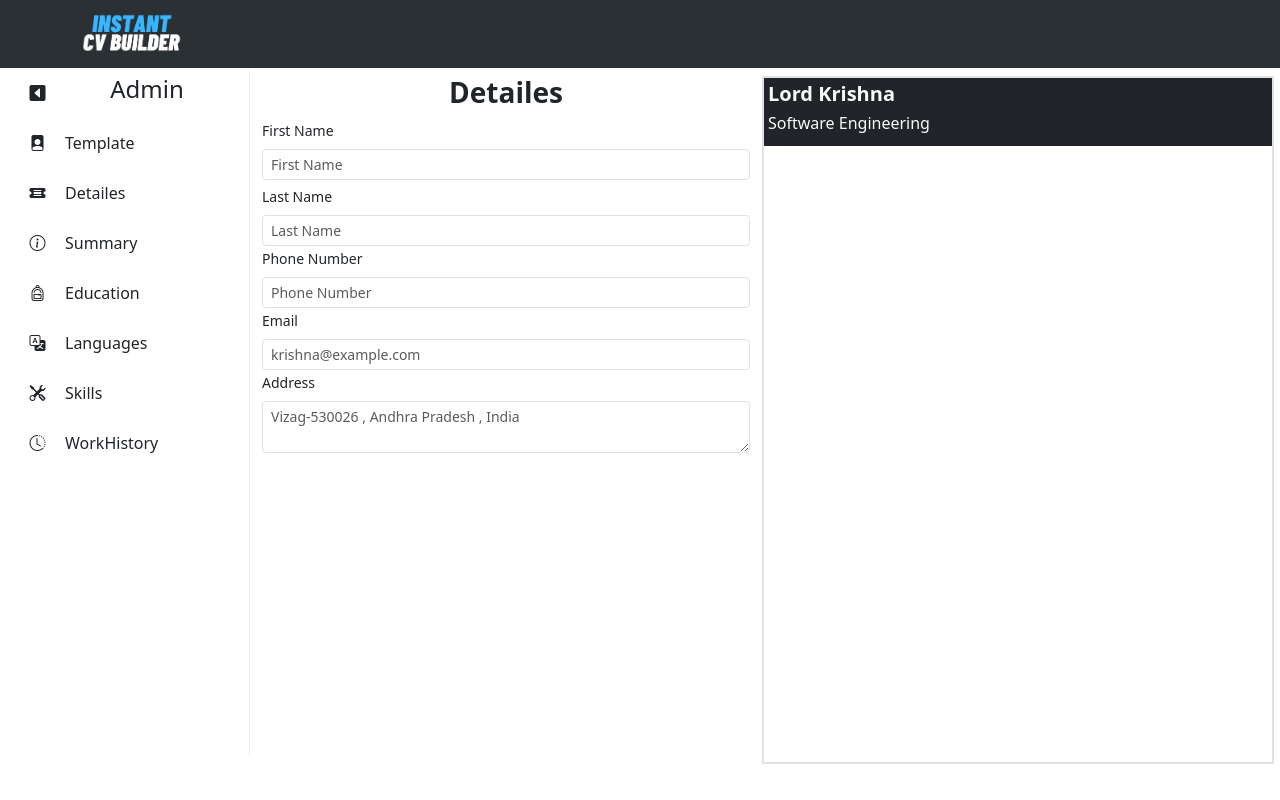
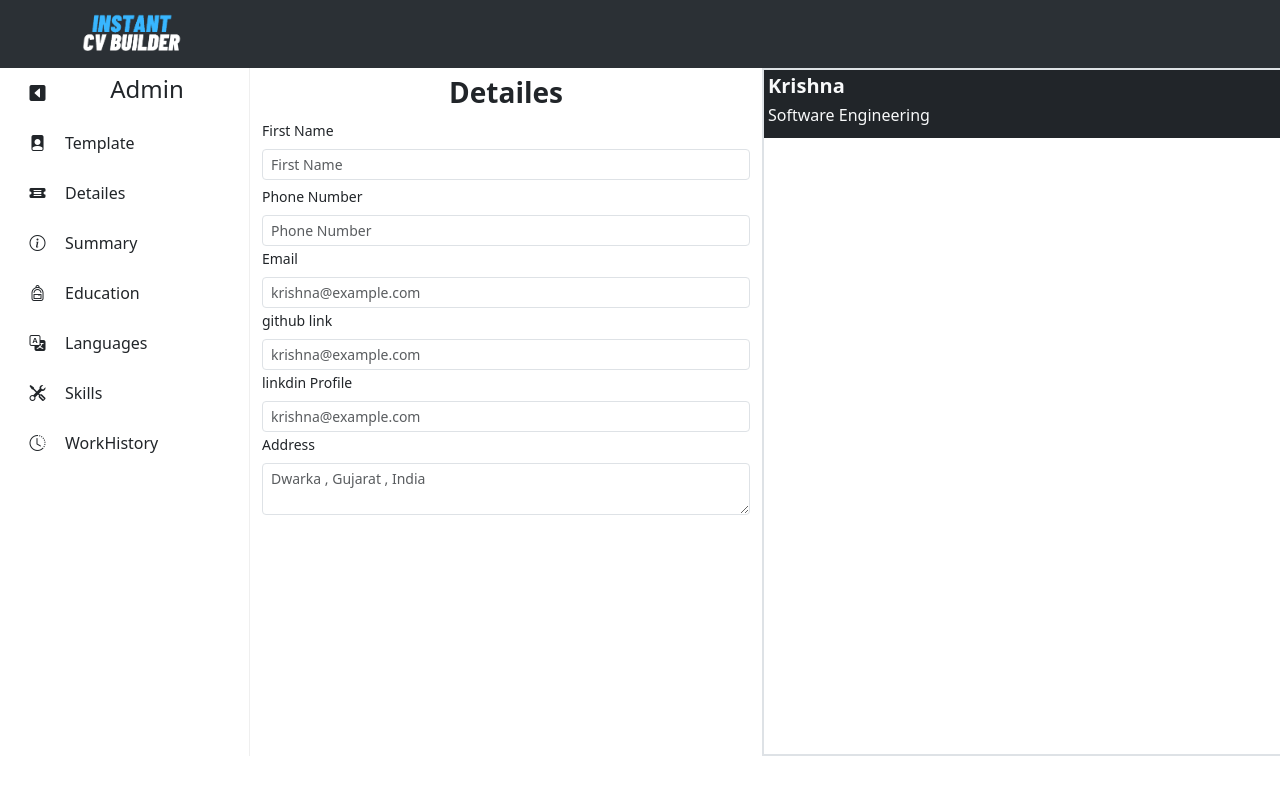
Before and after one commit to surya-sun/cvBuilder, a React (Vite) app: page /Detailes in a window 1280 px wide. Built offline with nearby package versions, Linux system fonts and the light colour scheme.

Commit message:
new files added

```diff
--- a/src/Components/resume.jsx
+++ b/src/Components/resume.jsx
@@ -14,12 +14,12 @@ let Resume = (props)=>{
     },[])
 
     return(
-        <div className="w-100 h-100 mt-2 ml-4 border border-2">
+        <div className=" ml-4 border border-2" style={{width : '103%' , height : '100%' }} >
             {/* header => details */}
             <div className="w-100 p-1 bg-dark">
                     <Row>
                         <Col md={5}>
-                             <p className="h5 text-light fw-bold"> { selector.firstName + " " + selector.lastName} </p>
+                             <p className="h5 text-light fw-bold"> {selector.name} </p>
                              <p className="h6 text-light"> Software Engineering </p>
                         </Col>
                         <Col>
@@ -29,8 +29,6 @@ let Resume = (props)=>{
 
             {/* Summary */}
 
-
-
         </div>
     )
 }
--- a/src/screens/detailes.jsx
+++ b/src/screens/detailes.jsx
@@ -1,9 +1,20 @@
 import React from "react";
 import Form from "react-bootstrap/Form"
+import { useSelector , useDispatch } from "react-redux";
 import  Container from "react-bootstrap/Container";
 import Heading from "../Components/heading";
+import { changeDetailes  } from "../store/detailesReducer";
 
 function Detailes(){
+
+    const dispatch = useDispatch();
+
+    let onChangeDetailes = (event)=>{
+       let data = { name : event.target.name   , value : event.target.value ? event.target.value : Object.values(event.target.dataset)[0]};
+        //console.log(data);
+       dispatch(changeDetailes(data));
+    }
+
     return(
         <>
         <Container>
@@ -12,28 +23,37 @@ function Detailes(){
 
                 <Form.Group className="mb-1">
                     <Form.Label className="small">First Name</Form.Label>
-                   <Form.Control name='FirstName
-                   ' size='sm' type="text" placeholder="First Name"/>
+                   <Form.Control name='name' size='sm' type="text" placeholder="First Name" data-name="krishna" onChange={onChangeDetailes}  />
                 </Form.Group>
 
-                <Form.Group className="md-3">
+                {/* <Form.Group className="md-3">
                     <Form.Label className="small">Last Name</Form.Label>
-                   <Form.Control  size='sm' type="text" placeholder="Last Name" />
-                </Form.Group>
+                   <Form.Control  size='sm' name='lastName' type="text" placeholder="Last Name" />
+                </Form.Group> */}
 
                 <Form.Group className="md-3">
                     <Form.Label className="small">Phone Number</Form.Label>
-                   <Form.Control  size='sm' type='phone' placeholder="Phone Number" />
+                   <Form.Control  size='sm' name="phoneNumber" type='number' placeholder="Phone Number" data-phoneNumber="12345678998" onChange={onChangeDetailes} />
                 </Form.Group>
 
                 <Form.Group className="md-3">
                     <Form.Label className="small">Email</Form.Label>
-                   <Form.Control  size='sm' type='email' placeholder="krishna@example.com" />
+                   <Form.Control name="email"  size='sm' type='email' placeholder="krishna@example.com"  data-email="krishna@example.com" onChange={onChangeDetailes} />
+                </Form.Group>
+
+                <Form.Group className="md-3">
+                    <Form.Label className="small">github link</Form.Label>
+                   <Form.Control name="githumProfile" size='sm' type='email' placeholder="krishna@example.com" data-githumProfile="example@githum.com" onChange={onChangeDetailes} />
+                </Form.Group>
+
+                <Form.Group className="md-3">
+                    <Form.Label className="small">linkdin Profile</Form.Label>
+                   <Form.Control name="linkdinProfile" size='sm' type='email' placeholder="krishna@example.com" data-linkdinProfile="example@linkdin.com" onChange={onChangeDetailes} />
                 </Form.Group>
 
                 <Form.Group className="md-3">
                     <Form.Label className="small">Address</Form.Label>
-                   <Form.Control size='sm'  as='textarea' row={3} placeholder="Vizag-530026 , Andhra Pradesh , India" />
+                   <Form.Control size='sm' name="address"   as='textarea' row={3} placeholder="Dwarka , Gujarat , India" data-address="dwarka,gujarat,india" onChange={onChangeDetailes} />
                 </Form.Group>
 
             </Form>
--- a/src/store/detailesReducer.js
+++ b/src/store/detailesReducer.js
@@ -1,13 +1,13 @@
 import { createSlice } from "@reduxjs/toolkit";
 
 let initialState =  {
-    firstName : 'Lord',
-    lastName : 'Krishna',
-    phoneNumber : '',
-    Email : '',
-    Address : '',
-    githumProfile : '',
-    linkdinProfile : ''
+    name : 'Krishna',
+    designation : 'Software Engineering',
+    phoneNumber : '12345678998',
+    email : 'krishna@example.com',
+    address : 'dwarka,gujarat,india',
+    githumProfile : 'example@githum.com',
+    linkdinProfile : 'example@linkdin.com'
 }
 
 let detailesReducer = createSlice({
@@ -15,11 +15,14 @@ let detailesReducer = createSlice({
     initialState ,
     reducers : {
         changeDetailes : (state , action)=>{
-
+            let { payload } = action;
+            console.log({payload})
+            return {...state, [payload.name] : payload.value };
         }
     }
 })
 
+export const { changeDetailes  } = detailesReducer.actions;
+
 let action = detailesReducer.reducer;
-
 export default action;
```
